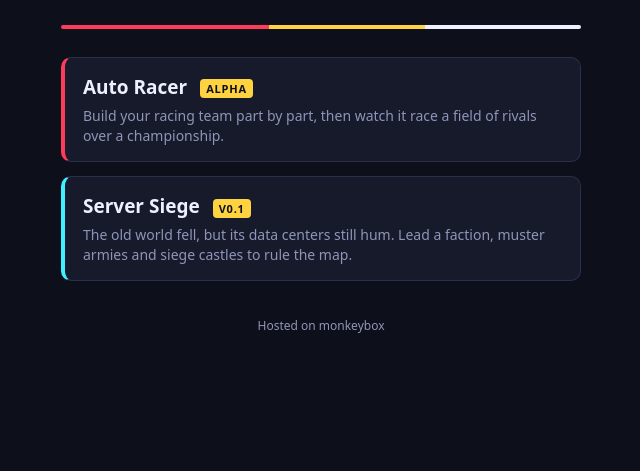
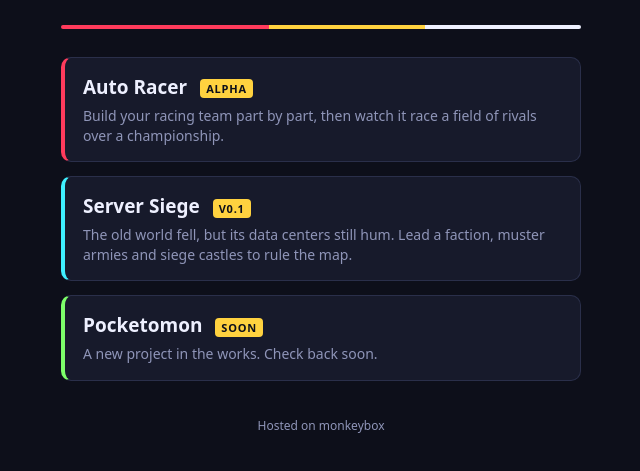
Before and after one commit to nickvmprojects/vmhub, a plain HTML site: page index.html in a window 1280 px wide. Shown: the part 105-576 px from the top of the page, without its empty margins (319-959 px from the left). Drawn offline with Linux system fonts and the light colour scheme.

Commit message:
Add Pocketomon card to hub
Co-Authored-By: Claude Opus 5.5 <noreply@anthropic.com>
Claude-Session: https://claude.ai/code/session_01Vv1gCMNskEHoUotgRbc3Y9

```diff
--- a/index.html
+++ b/index.html
@@ -44,6 +44,11 @@
     <div class="desc">The old world fell, but its data centers still hum. Lead a faction, muster armies and siege castles to rule the map.</div>
   </a>
 
+  <a class="card" href="/pocketomon/" style="border-left-color:#7dff6a">
+    <div class="name">Pocketomon <span class="tag">soon</span></div>
+    <div class="desc">A new project in the works. Check back soon.</div>
+  </a>
+
   <footer>Hosted on monkeybox</footer>
 </main>
 </body>
```
